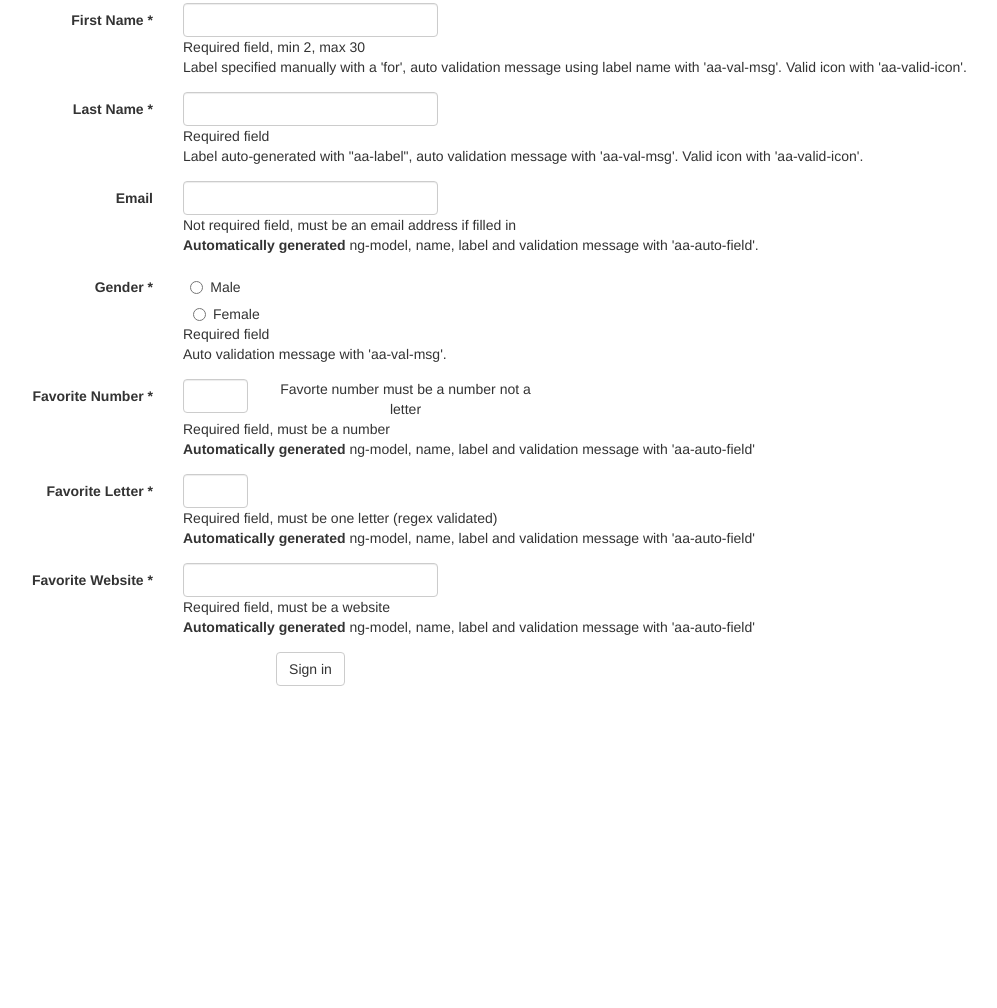
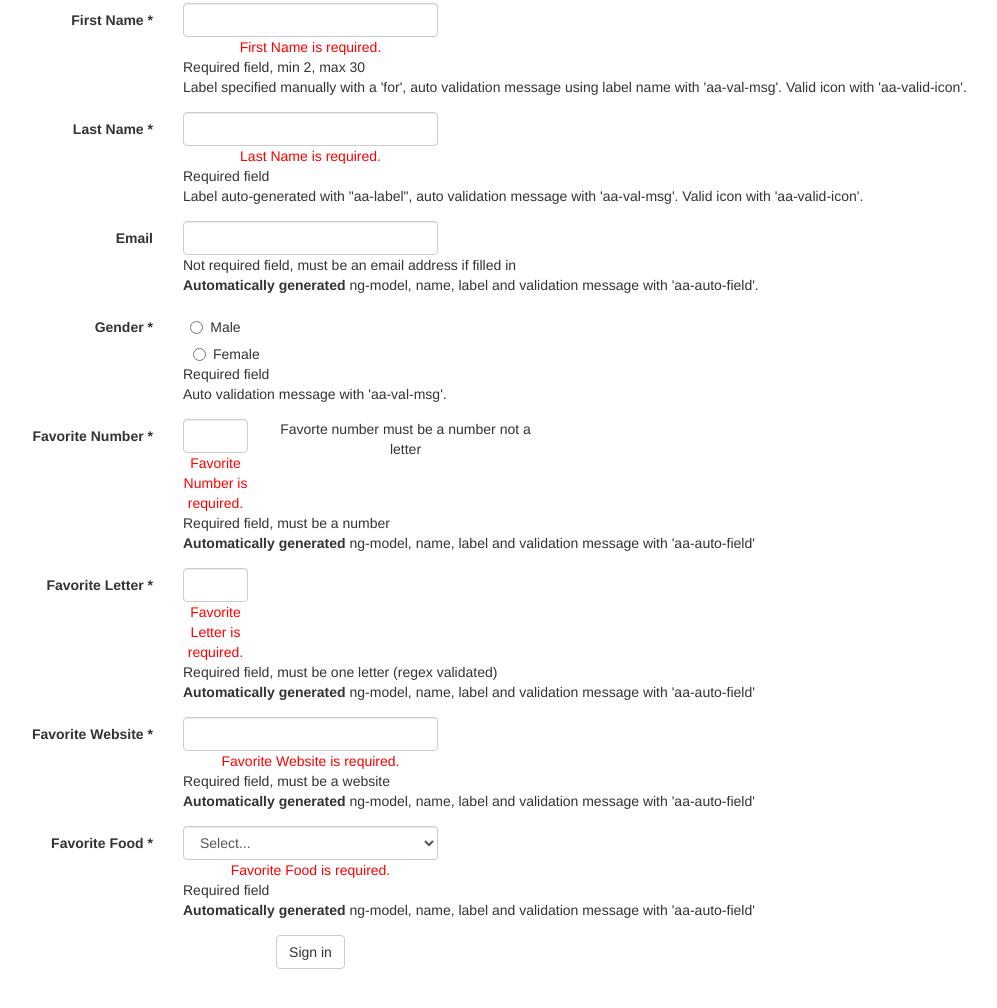
Before and after one commit to AngularAgility/AngularAgility, a website: page index.html at #!/formExtensions in a window 1280 px wide. Shown: the part 184-1192 px from the top of the page, without its empty margins (92-1089 px from the left). Before the commit the page ends 925 px from the top, so only its background shows below. Drawn offline with nearby package versions, Linux system fonts and the light colour scheme.

Commit message:
got validation messages working, activation needs tweaking

```diff
--- a/angularAgility/aa.formExtensions.js
+++ b/angularAgility/aa.formExtensions.js
@@ -64,7 +64,11 @@
                     //need this to run AFTER angular's 'ngModel' runs... another way?
                     $timeout(calcErrorMessages, 0);
 
-                    ngModel.$viewChangeListeners.push(calcErrorMessages); //subsequent runs
+                    //subsequent runs after value changes in GUI...
+                    //might need to get more elaborate with this
+                    ngModel.$parsers.push(calcErrorMessages);
+
+                    //TODO some sort of a has had focus to turn on message display before submit
 
                     function calcErrorMessages() {
                         errorMessages.length = 0;
@@ -92,18 +96,46 @@
             };
         }])
 
-        .directive('aaValMsg', function() {
+        .directive('aaValMsg', ['$compile', function($compile) {
+            return {
+                require: ['ngModel', '^form'],
+                link: function(scope, element, attrs, ctrls) {
 
-        })
+                    var ngModel = ctrls[0];
+                    var form = ctrls[1];
+
+                    //TODO allow for strategy selection in attrs.aaValMsg's value
+                    //TODO use a provider strategy rather than hardcoded
+                    var msgElement = angular.element(stringFormat('<div aa-val-msg-for="{0}.{1}"></div>', form.$name, attrs.name));
+                    element.after(msgElement);
+                    $compile(msgElement)(scope);
+
+                }
+            };
+        }])
 
         .directive('aaValMsgFor', function() {
             //generate the validation message for a particular form field here
             return {
-                link: function(scope, element, attrs) {
+                require: ['^form'],
+                priority: 1,
+                scope: true,
+                link: function($scope, element, attrs) {
 
+                    var fullFieldPath = attrs.aaValMsgFor;
+                    var formObjName = fullFieldPath.substring(0, fullFieldPath.indexOf('.'));
+
+                    //could nest multiple forms so can't trust directive require and have to eval to handle edge cases...
+                    ensureaaFormExtensions($scope.$eval(formObjName));
+                    var formExtensionsFieldErrorsPath = fullFieldPath.replace('.', '.$aaFormExtensions.') + ".$errorMessages"
+
+                    $scope.$watchCollection(formExtensionsFieldErrorsPath, function(val) {
+                        $scope.errorMessages = val;
+                    })
                 },
-                template: ''
-            }
+                template: '<div class="validation-error" ng-repeat="msg in errorMessages">{{msg}}</div>',
+                replace: true
+            };
         })
 
         //generate a label for an input generating an ID for it if it doesn't already exist
@@ -121,7 +153,7 @@
 
                     aaFormExtensions.labelStrategies[strategyName](element, attrs.aaLabel, isRequiredField);
                 }
-            }
+            };
         }])
 
         .directive('aaAutoField', ['$compile', function ($compile) {
@@ -148,6 +180,8 @@
                         element.attr('aa-label', toTitleCase(splitCamelCase(lastPartOfName)))
                     }
 
+                    element.attr("aa-val-msg", "")
+
                     element.removeAttr('aa-auto-field');
 
                     element.replaceWith(outerHTML(element[0]));
@@ -156,7 +190,7 @@
                         $compile(element)(scope);
                     }
                 }
-            }
+            };
         }])
 
         .directive('aaValidIcon', ['aaFormExtensions', function(aaFormExtensions) {
@@ -196,7 +230,7 @@
 
                     }
                 }
-            }
+            };
         }])
 
         .provider('aaFormExtensions', function () {
@@ -221,10 +255,10 @@
                         'hidden',
                         'radio',
                         'submit'
-                    ]
+                    ];
 
                     if(unsupported.indexOf(ele[0].type) !== -1) {
-                        throw "Generating a label for and input type " + ele[0].type + " is unsupported."
+                        throw "Generating a label for and input type " + ele[0].type + " is unsupported.";
                     }
 
                     ele.parent().parent().prepend(label);
@@ -265,14 +299,18 @@
 
             this.validationMessages = {
                 required: "{0} is required.",
-                email: "{0} must be an email.",
+                email: "The field {0} must be an email.",
                 minlength: "{0} must be at least {1} character(s).",
                 maxlength: "{0} must be less than {1} characters.",
                 pattern: "{0} is invalid.",
                 url: "{0} must be a valid URL.",
                 number: "{0} must be number."
             }
-            this.setValidationMessage = function(directiveName, messages) {
+            this.setValidationMessage = function(directiveName, message) {
+                self.validationMessages[directiveName] = message;
+            }
+            this.setValidationMessages = function(messages) {
+                self.validationMessages = messages;
             }
 
 
--- a/app/formExtensions/formExtensions.js
+++ b/app/formExtensions/formExtensions.js
@@ -5,4 +5,6 @@ angular
         $scope.save = function() {
             alert("save called successfully")
         }
+
+        $scope.foods = [{name: "Pizza"},{name: "Cookies"}];
     }]);
--- a/app/formExtensions/formExtensions.tpl.html
+++ b/app/formExtensions/formExtensions.tpl.html
@@ -10,6 +10,7 @@
         </p>
     </div>
 
+    <div ng-form="testParent">
     <div ng-form="exampleForm" class="form-horizontal">
 
         <!-- FIRST NAME -->
@@ -155,6 +156,23 @@
             </div>
         </div>
 
+        <!-- FAVORITE FOOD -->
+        <div class="form-group">
+            <div class="col-sm-3">
+                <select class="form-control" aa-auto-field="person.favoriteFood" ng-options="food.name for food in foods" required="">
+                    <option value="">Select...</option>
+                </select>
+            </div>
+        </div>
+        <div class="info">
+            <div class="validations">
+                Required field
+            </div>
+            <div class="helpers">
+                <strong>Automatically generated</strong> ng-model, name, label and validation message with 'aa-auto-field'
+            </div>
+        </div>
+
 
         <div class="form-group">
             <div class="col-sm-offset-2 col-sm-3">
@@ -162,4 +180,5 @@
             </div>
         </div>
     </div>
+    </div>
 </div>
--- a/css/styles.css
+++ b/css/styles.css
@@ -16,6 +16,11 @@ div.validation-icons i.fa-check  {
 
 div.validation-icons i.fa-exclamation-circle {
     color: red;
+}
+
+div.validation-error {
+    color: red;
+    font: bold;
 }
 
 
```
